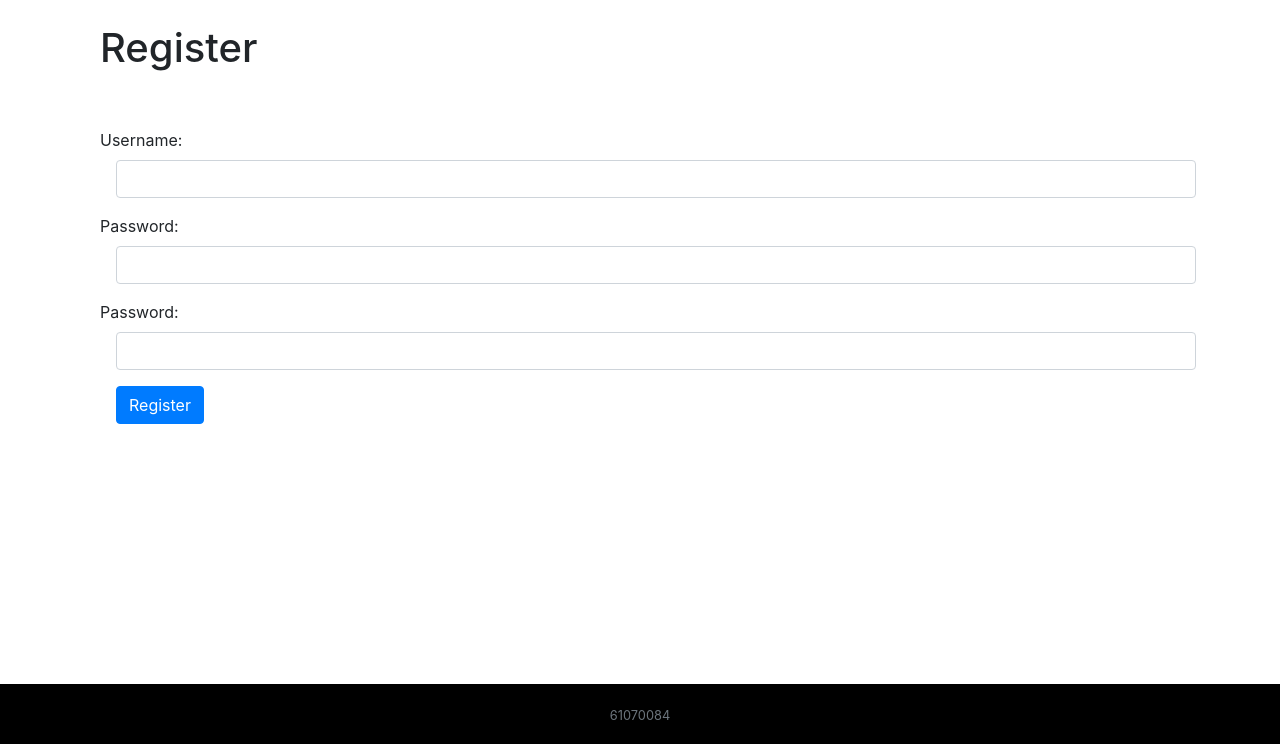
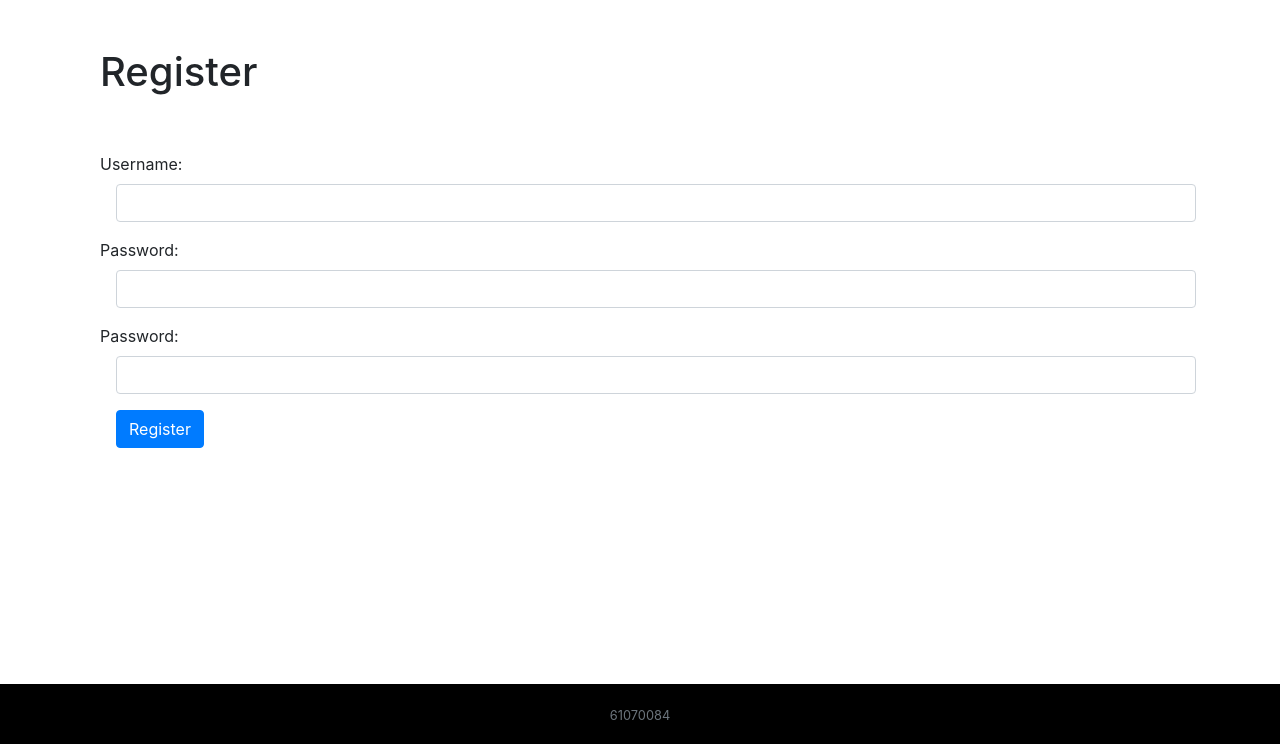
Before and after one commit to tangtms/wp_mini_project, a Django app: page /register/ in a window 1280 px wide. Shown: the part 56-802 px from the top of the page. Run offline with Django 3.2, Linux system fonts and the light colour scheme; some libraries are stand-ins or nearby versions.

Commit message:
margin botton

```diff
--- a/blog/management/templates/comment_edit.html
+++ b/blog/management/templates/comment_edit.html
@@ -1,6 +1,6 @@
 {% extends "base.html" %}
 {% block content %}
-    <div class="container">
+    <div class="container mt-4">
             <h1>Edit Comment</h1>
             <form method="POST" action="{% url 'comment_edit' comment_id=comment.id %}">
             {% csrf_token %}
--- a/blog/management/templates/post_form.html
+++ b/blog/management/templates/post_form.html
@@ -20,5 +20,5 @@
             <button type="submit" class="btn btn-primary ml-3">Save post</button>
         </form>
     </div>
-
+    <br/><br/>
 {% endblock %}
--- a/blog/management/templates/post_list.html
+++ b/blog/management/templates/post_list.html
@@ -23,4 +23,5 @@
             </div>
         {% endfor %}
     </div>
+    <br/><br/>
 {% endblock %}
--- a/blog/templates/detail.html
+++ b/blog/templates/detail.html
@@ -52,4 +52,5 @@
             </form>
             {% endif %}
     </div>
+    <br/><br/>
 {% endblock content %}
--- a/blog/templates/login.html
+++ b/blog/templates/login.html
@@ -1,6 +1,6 @@
 {% extends "base.html" %}
 {% block content %}
-    <div class="container">
+    <div class="container mt-4">
         <h1>Login to Blog</h1>
         <br/><br/>
         {%if error %}<p class="text-danger">{{error}}</p>{%endif%}
--- a/blog/templates/register.html
+++ b/blog/templates/register.html
@@ -1,6 +1,6 @@
 {% extends "base.html" %}
 {% block content %}
-    <div class="container">
+    <div class="container mt-4">
         <h1>Register</h1>
         <br/><br/>
         {%if error %}<p class="text-danger">{{error}}</p>{%endif%}
```
Also changed, not shown: blog/db.sqlite3.
